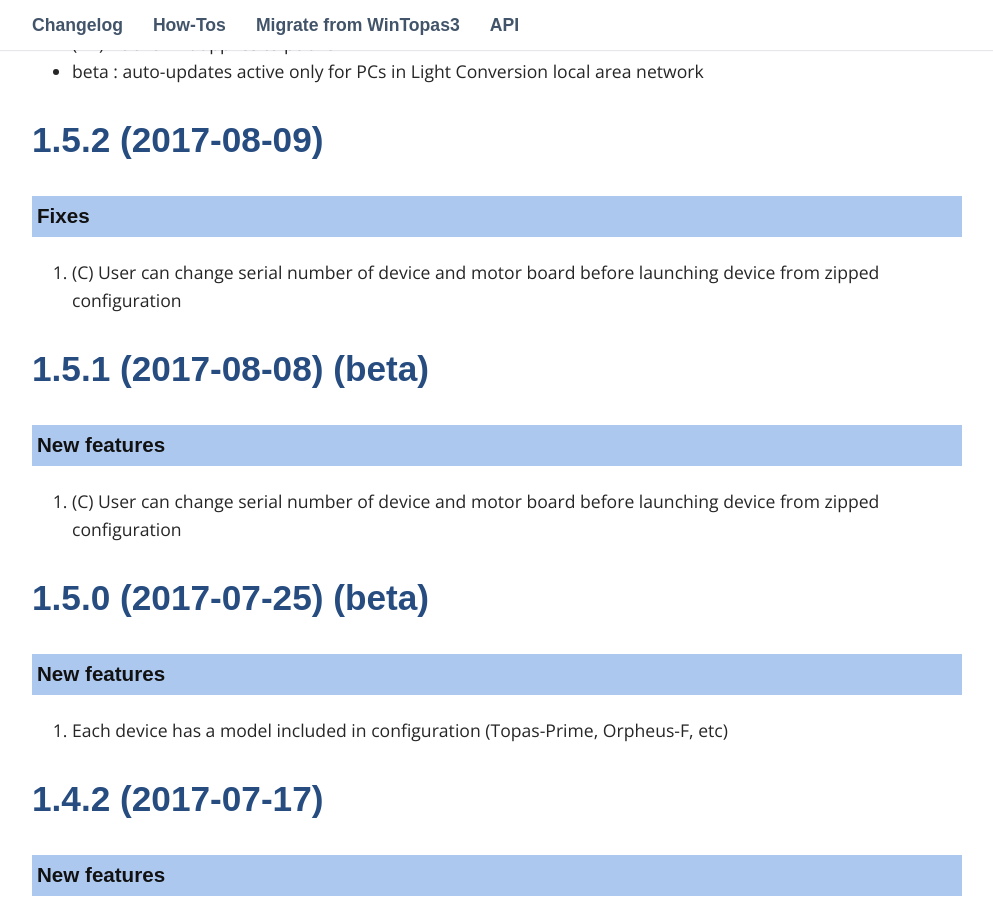
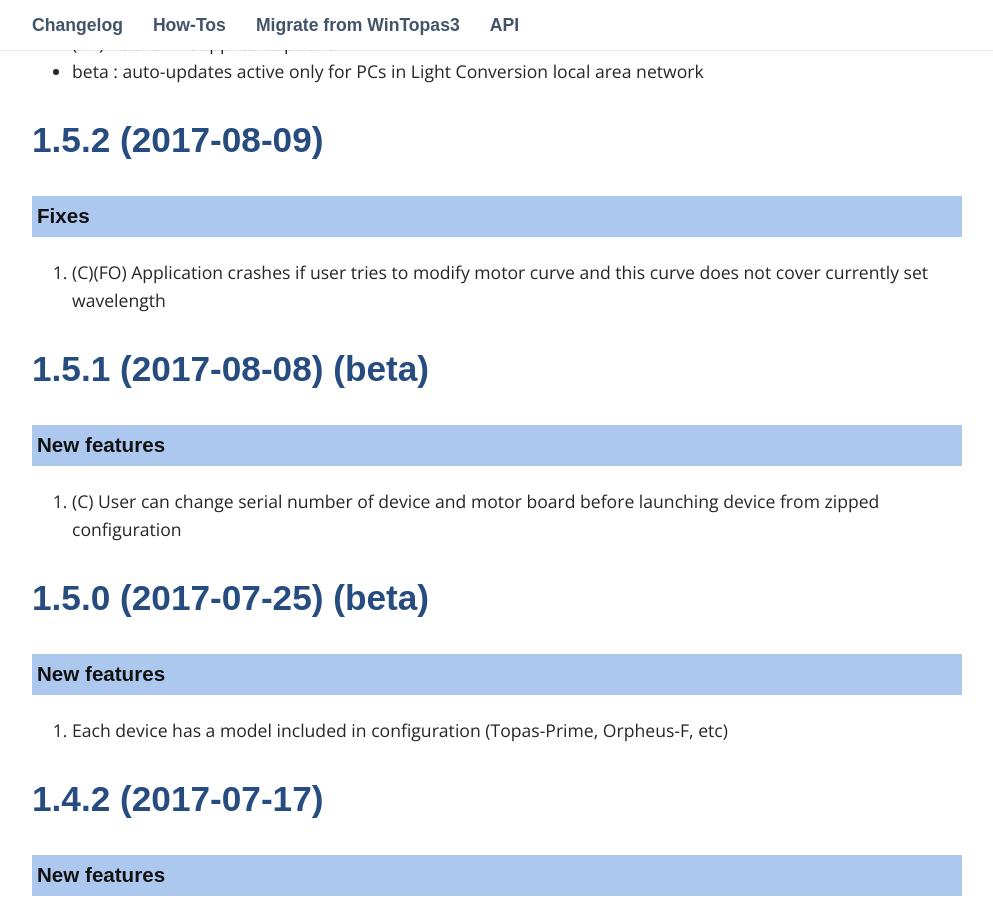
Before and after one commit to DomasM/Topas4InfoTemp00, a Jekyll site: the page built from _pages/03_changelog.md, in a window 1280 px wide and 900 px high, scrolled down 637 px. Shown: the whole window, without its empty margins (143-1136 px from the left). Built offline with Jekyll 4.4.1, drawn with Linux system fonts in a browser that asks for light colours; some web fonts are replaced; comment, search, counter and statistics services are not loaded.

Commit message:
Fix wrong release description

```diff
--- a/_pages/03_changelog.md
+++ b/_pages/03_changelog.md
@@ -24,7 +24,7 @@ permalink: /changelog/
 
 ### Fixes
 
-1. (C) User can change serial number of device and motor board before launching device from zipped configuration
+1. (C)(FO) Application crashes if user tries to modify motor curve and this curve does not cover currently set wavelength
 
 
 
```
